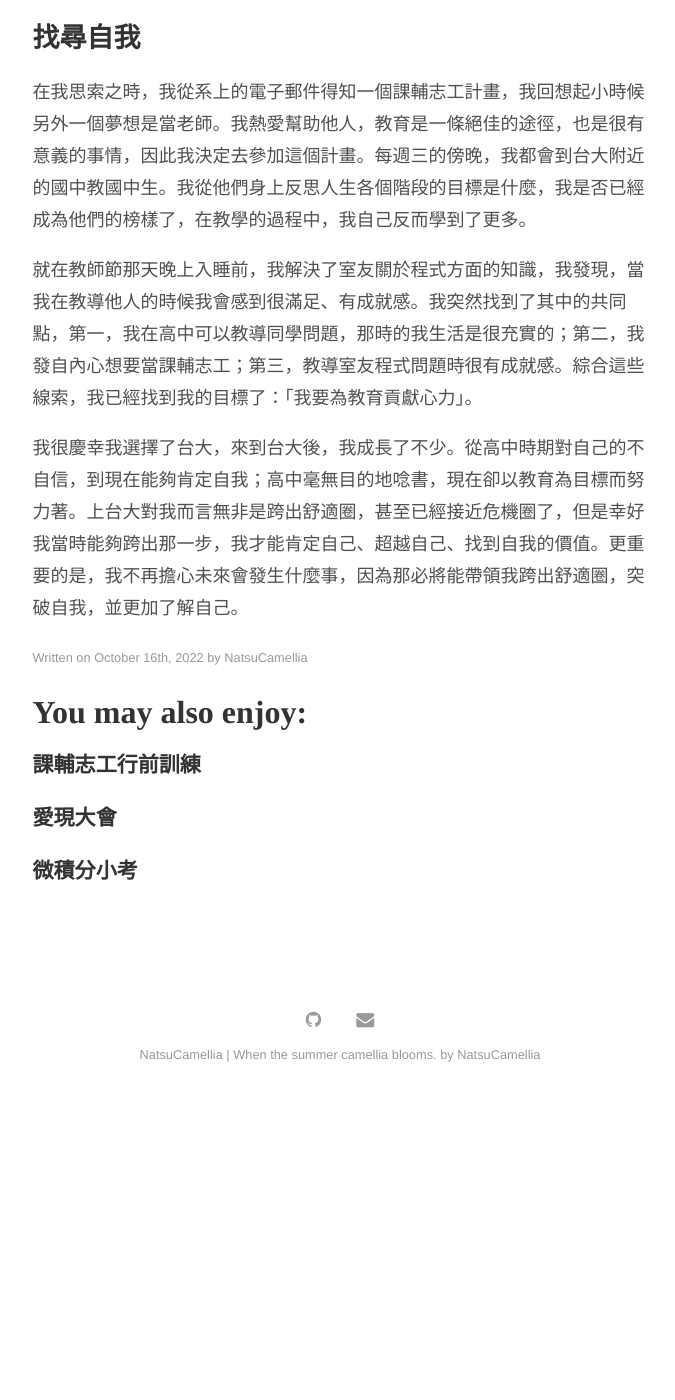
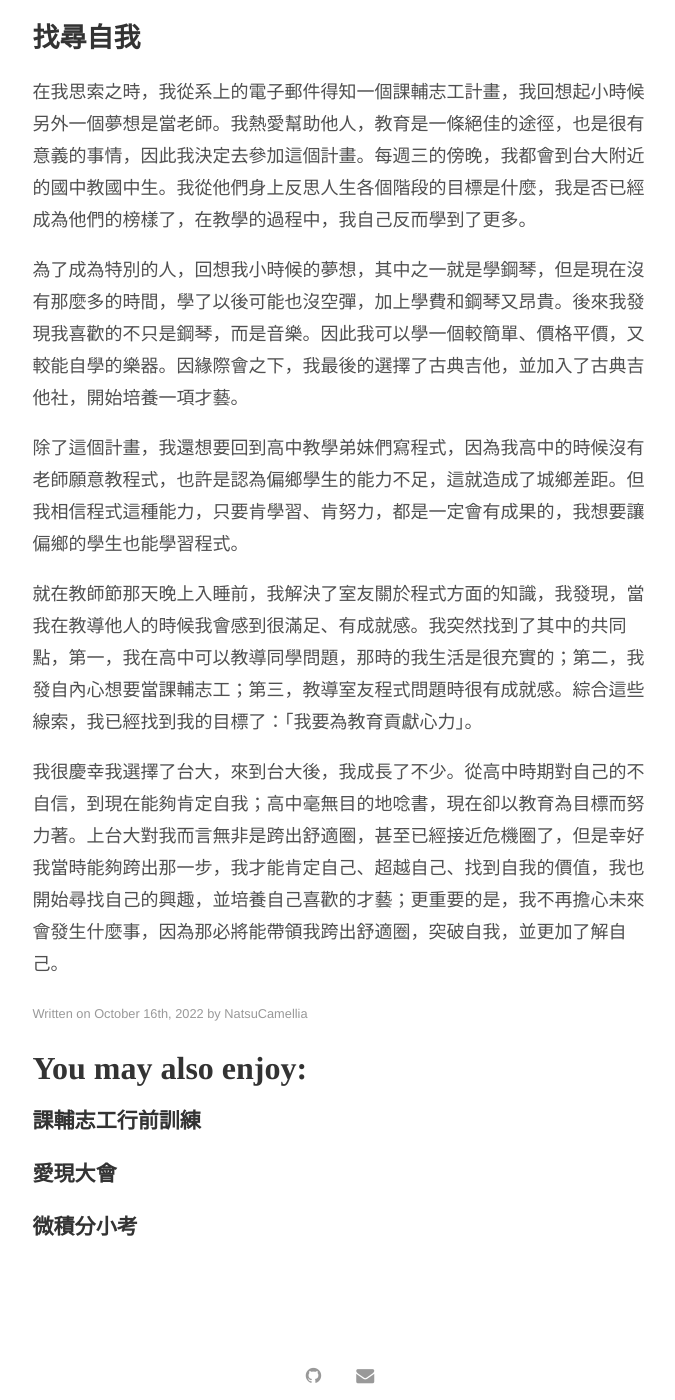
Before and after one commit to NatsuCamellia/NatsuCamellia.github.io, a Jekyll site: the page built from _posts/2022-10-16-跨出舒適圈-找尋自我.md, in a window 1280 px wide and 1400 px high, scrolled down 2799 px. Shown: the whole window, without its empty margins (300-975 px from the left). Built offline with Jekyll 4.4.1, drawn with Linux system fonts in a browser that asks for light colours; before the commit the page ends 3902 px from its top, so only the background shows below that.

Commit message:
Append some deleted content

```diff
--- a/_posts/2022-10-16-跨出舒適圈-找尋自我.md
+++ b/_posts/2022-10-16-跨出舒適圈-找尋自我.md
@@ -47,6 +47,10 @@ image: mountains.jpg
 
 在我思索之時，我從系上的電子郵件得知一個課輔志工計畫，我回想起小時候另外一個夢想是當老師。我熱愛幫助他人，教育是一條絕佳的途徑，也是很有意義的事情，因此我決定去參加這個計畫。每週三的傍晚，我都會到台大附近的國中教國中生。我從他們身上反思人生各個階段的目標是什麼，我是否已經成為他們的榜樣了，在教學的過程中，我自己反而學到了更多。
 
+為了成為特別的人，回想我小時候的夢想，其中之一就是學鋼琴，但是現在沒有那麼多的時間，學了以後可能也沒空彈，加上學費和鋼琴又昂貴。後來我發現我喜歡的不只是鋼琴，而是音樂。因此我可以學一個較簡單、價格平價，又較能自學的樂器。因緣際會之下，我最後的選擇了古典吉他，並加入了古典吉他社，開始培養一項才藝。
+
+除了這個計畫，我還想要回到高中教學弟妹們寫程式，因為我高中的時候沒有老師願意教程式，也許是認為偏鄉學生的能力不足，這就造成了城鄉差距。但我相信程式這種能力，只要肯學習、肯努力，都是一定會有成果的，我想要讓偏鄉的學生也能學習程式。
+
 就在教師節那天晚上入睡前，我解決了室友關於程式方面的知識，我發現，當我在教導他人的時候我會感到很滿足、有成就感。我突然找到了其中的共同點，第一，我在高中可以教導同學問題，那時的我生活是很充實的；第二，我發自內心想要當課輔志工；第三，教導室友程式問題時很有成就感。綜合這些線索，我已經找到我的目標了：「我要為教育貢獻心力」。
 
-我很慶幸我選擇了台大，來到台大後，我成長了不少。從高中時期對自己的不自信，到現在能夠肯定自我；高中毫無目的地唸書，現在卻以教育為目標而努力著。上台大對我而言無非是跨出舒適圈，甚至已經接近危機圈了，但是幸好我當時能夠跨出那一步，我才能肯定自己、超越自己、找到自我的價值。更重要的是，我不再擔心未來會發生什麼事，因為那必將能帶領我跨出舒適圈，突破自我，並更加了解自己。
+我很慶幸我選擇了台大，來到台大後，我成長了不少。從高中時期對自己的不自信，到現在能夠肯定自我；高中毫無目的地唸書，現在卻以教育為目標而努力著。上台大對我而言無非是跨出舒適圈，甚至已經接近危機圈了，但是幸好我當時能夠跨出那一步，我才能肯定自己、超越自己、找到自我的價值，我也開始尋找自己的興趣，並培養自己喜歡的才藝；更重要的是，我不再擔心未來會發生什麼事，因為那必將能帶領我跨出舒適圈，突破自我，並更加了解自己。
```
